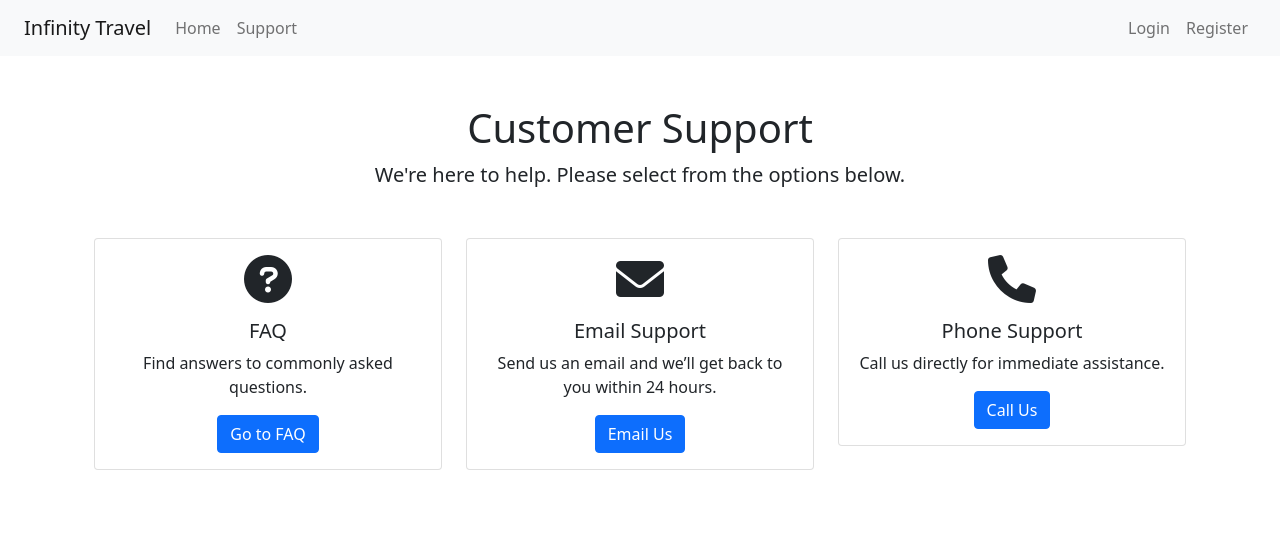
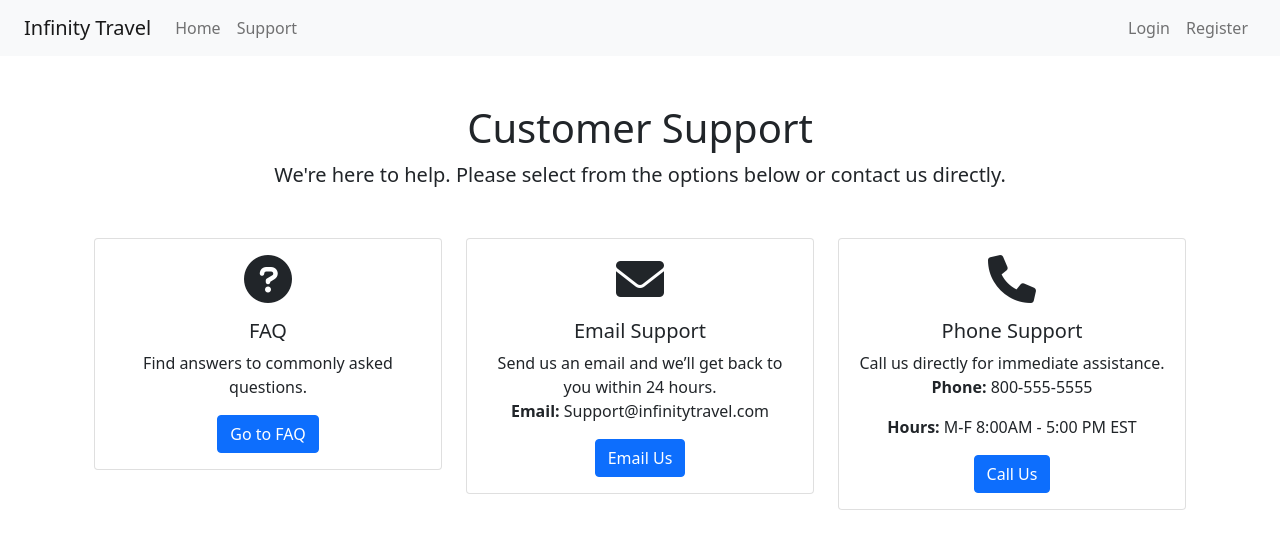
Before and after one commit to asthad1/Infinity_Travel, a React (Create React App) app in the folder frontend/: page /support in a window 1280 px wide. Shown: the top 546 px of the page. Built offline with nearby package versions, Linux system fonts and the light colour scheme.

Commit message:
pushed changes

```diff
--- a/frontend/src/pages/Support.js
+++ b/frontend/src/pages/Support.js
@@ -6,7 +6,7 @@ function Support() {
     <div className="container my-5">
       <h1 className="text-center">Customer Support</h1>
       <p className="lead text-center">
-        We're here to help. Please select from the options below.
+        We're here to help. Please select from the options below or contact us directly.
       </p>
 
       {/* Support Options */}
@@ -17,7 +17,7 @@ function Support() {
               <i className="fas fa-question-circle fa-3x mb-3"></i>
               <h5 className="card-title">FAQ</h5>
               <p className="card-text">
-                Find answers to commonly asked questions.
+                Find answers to commonly asked questions. <br />
               </p>
               <a href="/faq" className="btn btn-primary">
                 Go to FAQ
@@ -32,9 +32,10 @@ function Support() {
               <i className="fas fa-envelope fa-3x mb-3"></i>
               <h5 className="card-title">Email Support</h5>
               <p className="card-text">
-                Send us an email and we’ll get back to you within 24 hours.
+                Send us an email and we’ll get back to you within 24 hours. <br />
+                <p><strong>Email:</strong> Support@infinitytravel.com</p>
               </p>
-              <a href="mailto:support@infinitytravel.com" className="btn btn-primary">
+              <a href="mailto:Support@infinitytravel.com" className="btn btn-primary">
                 Email Us
               </a>
             </div>
@@ -47,9 +48,11 @@ function Support() {
               <i className="fas fa-phone fa-3x mb-3"></i>
               <h5 className="card-title">Phone Support</h5>
               <p className="card-text">
-                Call us directly for immediate assistance.
+                Call us directly for immediate assistance. <br />
+                <p><strong>Phone:</strong> 800-555-5555</p>
+                <p><strong>Hours:</strong> M-F 8:00AM - 5:00 PM EST</p>
               </p>
-              <a href="tel:+1234567890" className="btn btn-primary">
+              <a href="tel:+1-800-555-5555" className="btn btn-primary">
                 Call Us
               </a>
             </div>
```
